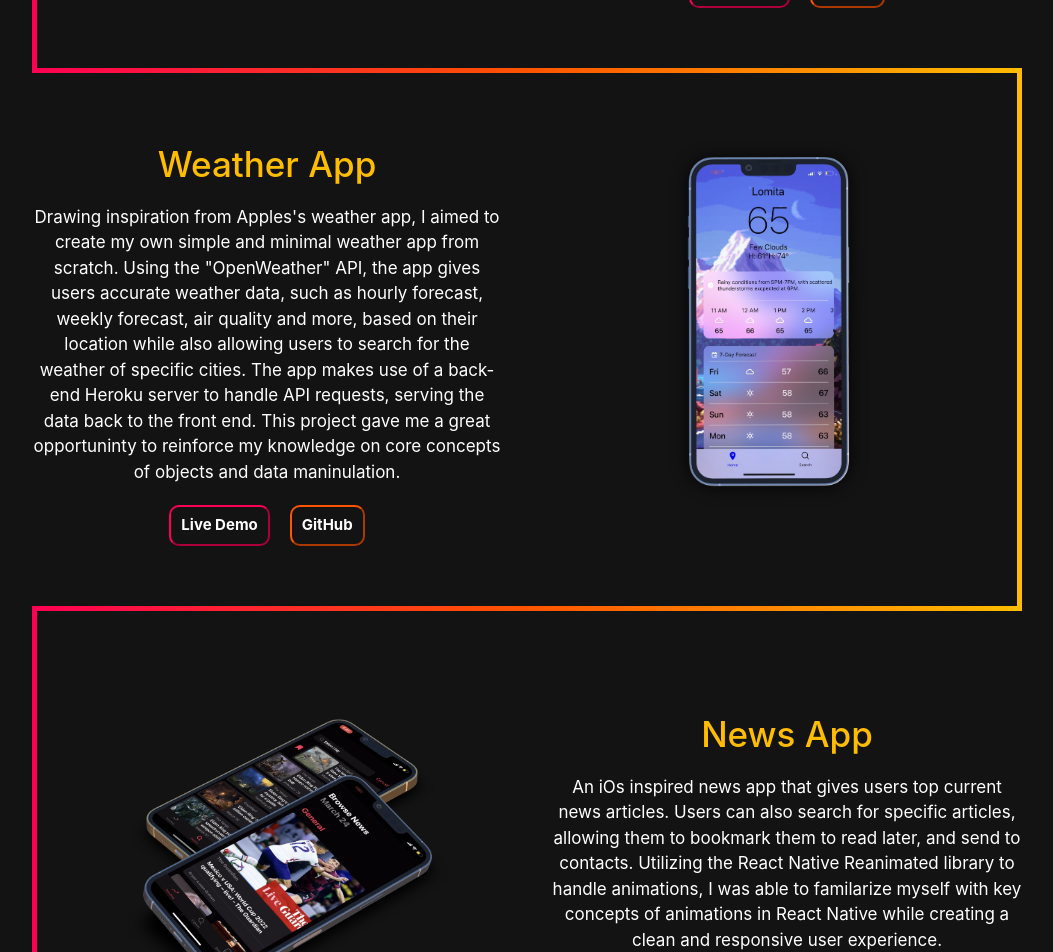
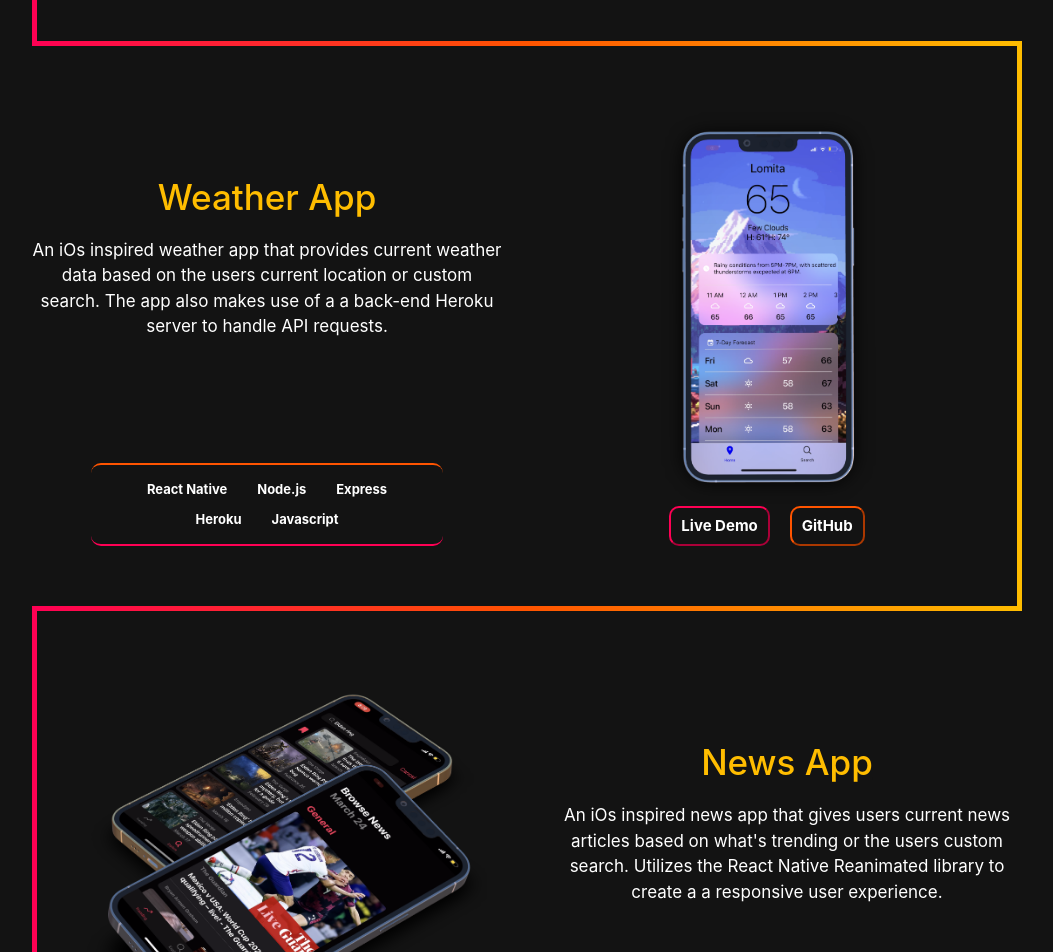
Before and after one commit to SilverBits1001/portfolios-site, a React (Create React App) app: page / in a window 1280 px wide. Shown: the part 2140-3092 px from the top of the page, without its empty margins (113-1166 px from the left). Built offline with nearby package versions, Linux system fonts and the light colour scheme; the HTML template or start-up script is replaced by a standard one.

Commit message:
project technologies added

```diff
--- a/src/components/pages/home/home.js
+++ b/src/components/pages/home/home.js
@@ -17,7 +17,7 @@ export default function Home() {
                         <h3 className='sub-heading '>
                             <Typewriter
                                 options={{
-                                    strings: ['//a software developer', '// a problem solver', ''],
+                                    strings: ['//a software developer', '// place holder text', 'also placeholder text'],
                                     autoStart: true,
                                     loop: true,
                                 }}
--- a/src/components/pages/projects/Projects.js
+++ b/src/components/pages/projects/Projects.js
@@ -8,8 +8,12 @@ import './Projects.scss'
 import VideoModal from './VideoModal'
 
 
-const ProjectCard = ({ video, line, reverse, title, img, description, link, handleShow }) => {
+const ProjectCard = ({ video, line, reverse, title, img, description, link, handleShow, technologies }) => {
+    const direction = reverse ? 'flex-row-reverse' : 'flex-row'
+    const test = video ? handleShow : () => window.open(link)
 
+
+    //ImgWrapper to wrap around the picture to determine if video should be played, or link to demo site
     const ImgWrapper = ({ video, children }) => {
 
         return (
@@ -17,11 +21,11 @@ const ProjectCard = ({ video, line, reverse, title, img, description, link, hand
                 {
                     video
                         ?
-                        <span onClick={handleShow} href={link} target="_blank" className=' overflow-hidden mb-0 d-flex justify-content-center'>
+                        <span onClick={handleShow} href={link} target="_blank" className=' mb-0 d-flex justify-content-center'>
                             {children}
                         </span>
                         :
-                        <a href={link} target="_blank" rel="noreferrer" className='overflow-hidden mb-0 d-flex justify-content-center '>
+                        <a href={link} target="_blank" rel="noreferrer" className=' mb-0 d-flex justify-content-center '>
                             {children}
                         </a>
                 }
@@ -30,9 +34,7 @@ const ProjectCard = ({ video, line, reverse, title, img, description, link, hand
         )
     }
 
-    const direction = reverse ? 'flex-row-reverse' : 'flex-row'
 
-    const test = video ? handleShow : () => window.open(link)
 
     return (
 
@@ -50,12 +52,6 @@ const ProjectCard = ({ video, line, reverse, title, img, description, link, hand
 
                     </motion.div>
                 </ImgWrapper>
-            </Col>
-            <Col className='my-auto col-12 col-md-6'>
-                <a href={link} target="_blank" rel="noreferrer" className='animate overflow-hidden mb-0 '>
-                    <h3>{title}</h3>
-                </a>
-                <p className='project-description '>{description}</p>
                 <div className='d-flex justify-content-center align-items-center'>
                     <button onClick={test} className='project-btn demo mx-2'>Live Demo</button>
                     <button onClick={() => window.open(link)} className='project-btn github mx-2'>GitHub</button>
@@ -64,6 +60,27 @@ const ProjectCard = ({ video, line, reverse, title, img, description, link, hand
                 </a> */}
 
                 </div>
+            </Col>
+            <Col className='mt-5 d-flex flex-column align-items-center col-12 col-md-6'>
+
+                <a href={link} target="_blank" rel="noreferrer" className='animate overflow-hidden mb-0 '>
+                    <h3>{title}</h3>
+                </a>
+
+                <p className='project-description '>{description}</p>
+
+                <div className='technology-wrapper d-flex justify-content-center mt-auto p-2 '>
+                    {technologies.map((technology, index) => {
+                        return (
+                            <p key={index} className='technologies'>{technology}</p>
+
+                        )
+                    })}
+
+
+                </div>
+
+
 
 
 
@@ -88,16 +105,16 @@ export default function Projects() {
             <VideoModal show={show} setShow={setShow} handleClose={handleClose} handleShow={handleShow} />
             <h2 className='text-center my-5'>Projects</h2>
             <div className='row-wrapper left top mx-md-5'>
-                <ProjectCard video={true} reverse={false} handleShow={handleShow} title={MovieSwiperApp.title} img={MovieSwiperApp.img} description={MovieSwiperApp.description} link={MovieSwiperApp.link} />
+                <ProjectCard video={true} reverse={false} handleShow={handleShow} title={MovieSwiperApp.title} img={MovieSwiperApp.img} description={MovieSwiperApp.description} link={MovieSwiperApp.link} technologies={MovieSwiperApp.technologies} />
             </div>
             <div className='row-wrapper top right mx-md-5'>
-                <ProjectCard video={true} reverse={true} handleShow={handleShow} title={WeatherApp.title} img={WeatherApp.img} description={WeatherApp.description} link={WeatherApp.link} />
+                <ProjectCard video={true} reverse={true} handleShow={handleShow} title={WeatherApp.title} img={WeatherApp.img} description={WeatherApp.description} link={WeatherApp.link} technologies={WeatherApp.technologies} />
             </div>
             <div className='row-wrapper top  left mx-md-5'>
-                <ProjectCard video={true} reverse={false} handleShow={handleShow} title={NewsApp.title} img={NewsApp.img} description={NewsApp.description} link={NewsApp.link} />
+                <ProjectCard video={true} reverse={false} handleShow={handleShow} title={NewsApp.title} img={NewsApp.img} description={NewsApp.description} link={NewsApp.link} technologies={NewsApp.technologies} />
             </div>
             <div className='row-wrapper top bottom right mx-md-5'>
-                <ProjectCard video={false} reverse={true} handleShow={handleShow} title={GreenGuide.title} img={GreenGuide.img} description={GreenGuide.description} link={GreenGuide.link} />
+                <ProjectCard video={false} reverse={true} handleShow={handleShow} title={GreenGuide.title} img={GreenGuide.img} description={GreenGuide.description} link={GreenGuide.link} technologies={GreenGuide.technologies} />
             </div>
         </Container>
     )
--- a/src/components/pages/projects/Projects.scss
+++ b/src/components/pages/projects/Projects.scss
@@ -11,9 +11,9 @@ h3 {
 }
 
 .pic {
-    height: 375px;
+  height: 400px;
 
-/*   animation: slideInUp;
+  /*   animation: slideInUp;
   animation-duration: 2s; */
 }
 
@@ -27,7 +27,8 @@ h3 {
 }
 .project-description {
   text-align: center;
-  font-size: .85rem;
+  font-size: 0.85rem;
+  white-space: pre-wrap;
 }
 
 .project-row {
@@ -71,12 +72,12 @@ h3 {
   box-shadow: inset 0.3rem 0.3rem 0.75rem $black;
 }
 
-.project-socials{
+.project-socials {
   color: white;
   font-size: 1.4rem;
 }
 
-.project-btn{
+.project-btn {
   font-size: 0.75rem;
   color: white;
 
@@ -84,15 +85,57 @@ h3 {
   border-radius: 10px;
   padding: 7px 10px;
   font-weight: 700;
-
-  &.github{
+  transition: 0.2s;
+  &.github {
     border-color: $orange;
+    &:hover {
+      background-color: $orange;
+      color: $black;
+      transition: 0.2s;
+    }
   }
-&.demo{
-  border-color: $red;
-}
+  &.demo {
+    border-color: $red;
+    &:hover {
+      background-color: $red;
+      transition: 0.2s;
+    }
+  }
 }
 
-.img-wrapper{
+.img-wrapper {
   background-color: red;
 }
+
+.technology-wrapper {
+  width: 75%;
+  border-radius: 10px;
+  border-bottom: $red 2px solid;
+  border-top: $orange 2px solid;
+  flex-wrap: wrap;
+}
+.technologies {
+  display: inline;
+  text-align: center;
+  font-size: 0.65rem;
+  color: white;
+  background-color: transparent;
+  margin: 0 10px;
+  font-weight: 700;
+  transition: 0.2s;
+  white-space: nowrap;
+  padding: 5px;
+
+  &:hover {
+    background: linear-gradient(
+      90deg,
+      rgba(255, 0, 84, 1) 0%,
+      rgba(255, 84, 0, 1) 50%,
+      rgba(255, 189, 0, 1) 100%
+    );
+    border-radius: 10px;
+    -webkit-background-clip: text;
+    -webkit-text-fill-color: transparent;
+    transition: 0.2s;
+  }
+}
--- a/src/components/pages/projects/ProjectsDb.js
+++ b/src/components/pages/projects/ProjectsDb.js
@@ -9,34 +9,41 @@ import GreenGuideDemo from '../../../assets/images/MovieSwiper/greenguidedemo.pn
 const MovieSwiperApp = {
     title: 'Movie Swiper App',
     img: MovieSwiperImg,
-    description: 'A sleek Tinder-style movie discovery app that allows users to swipe through movie suggestions. Fetches data from "The Movie Database" Api to allow users to see movie details, such as: ratings, trailers, pictures, and similar movies. In working on this project I familiarized myself with using Redux Toolkit to handle the application\'s state management. Moving forward I want to integrate this project with Firebase to allow for user interaction to see their friends\' "Want to Watch" list, and send movie reccomendations to each other.',
+    description: 'A sleek Tinder-style movie discovery app that allows users to swipe through movie suggestions and save them for later. Fetches data from "The Movie Database" Api to allow users to see movie details, such as: ratings, trailers, pictures, and similar movies.',
+     /* In working on this project I familiarized myself with using Redux Toolkit to handle the application\'s state management. Moving forward I want to integrate this project with Firebase to allow for user interaction to see their friends\' "Want to Watch" list, and send movie reccomendations to each other. */
     /* ' A sleek Tinder-style movie discovery app that allows users to swipe through movie suggestions. Provides users with details about the movie such as ratings, trailer, and even similar titles. Users can save movies they are interested to a list to watch later.' */
     link: 'https://github.com/SilverBits1001/MovieSwiper',
+    technologies: ['React Native', 'Redux Toolkit', 'Javascript']
 
 }
 
 const WeatherApp = {
     title: 'Weather App',
     img: WeatherDemo,
-    description: 'Drawing inspiration from Apples\'s weather app, I aimed to create my own simple and minimal weather app from scratch. Using the "OpenWeather" API, the app gives users accurate weather data, such as hourly forecast, weekly forecast, air quality and more, based on their location while also allowing users to search for the weather of specific cities. The app makes use of a back-end Heroku server to handle API requests, serving the data back to the front end. This project gave me a great opportuninty to reinforce my knowledge on core concepts of objects and data maninulation.',
+    description: 'An iOs inspired weather app that provides current weather data based on the users current location or custom search. The app also makes use of a a back-end Heroku server to handle API requests.',
+     /* `Drawing inspiration from Apples\'s weather app, I aimed to create my ow n simple and minimal weather app from scratch. Using the "OpenWeather" API, the app gives users accurate weather data, such as hourly forecast, weekly forecast, air quality and more, based on their location while also allowing users to search for the weather of specific cities. /* The app makes use of a back-end Heroku server to handle API requests, serving the data back to the front end. This project gave me a great opportuninty to reinforce my knowledge on core concepts of objects and data maninulation.`  */
     /* 'A minimal weather app that gives users accurate weather data, such as hourly forecast, weekly forecast, air quality and more, based on their location while also allowing users to search for the weather of specific cities.' */
-    link: 'https://github.com/SilverBits1001/Weather-App'
+    link: 'https://github.com/SilverBits1001/Weather-App',
+    technologies: ['React Native', 'Node.js', 'Express', 'Heroku', 'Javascript']
 
 }
 
 const NewsApp = {
     title: 'News App',
     img: NewsAppDemo,
-    description: 'An iOs inspired news app that gives users top current news articles. Users can also search for specific articles, allowing them to bookmark them to read later, and send to contacts. Utilizing the React Native Reanimated library to handle animations, I was able to familarize myself with key concepts of animations in React Native while creating a clean and responsive user experience. ',
-    link: 'https://github.com/SilverBits1001/NewsApp'
+    description: "An iOs inspired news app that gives users current news articles based on what's trending or the users custom search. Utilizes the React Native Reanimated library to create a a responsive user experience."/* for specific articles, allowing them to bookmark them to read later, and send to contacts. Utilizing the React Native Reanimated library to handle animations, I was able to familarize myself with key concepts of animations in React Native while creating a clean and responsive user experience. */,
+    link: 'https://github.com/SilverBits1001/NewsApp',
+    technologies:['React Native', 'Redux Toolkit', 'Reanimated', 'Javascript']
 
 }
 
 const GreenGuide = {
     title: 'The Green Guide ',
     img: GreenGuideDemo,
-    description: 'A sample blog website that uses Bootstrap and jQuery to showcase a responsive website on multiple viewports.  ',
-    link: 'https://thegreenguide.netlify.app/'
+    description: 'A sample blog website built with the Bootstrap framwework with a mobile first design approach to create a responsive web page on all viewports. '
+   /*   Bootstrap and jQuery to showcase a responsive website on multiple viewports.  */   ,
+    link: 'https://thegreenguide.netlify.app/',
+    technologies:['HTML5/CSS', 'jQuery', 'Bootstrap']
 
 }
 
```
Also changed, not shown: src/components/pages/about/about.js (+5 -4 lines), src/assets/images/MovieSwiper/newsappdemo.png, 1 other file (tests, documents, lock files or other folders).
